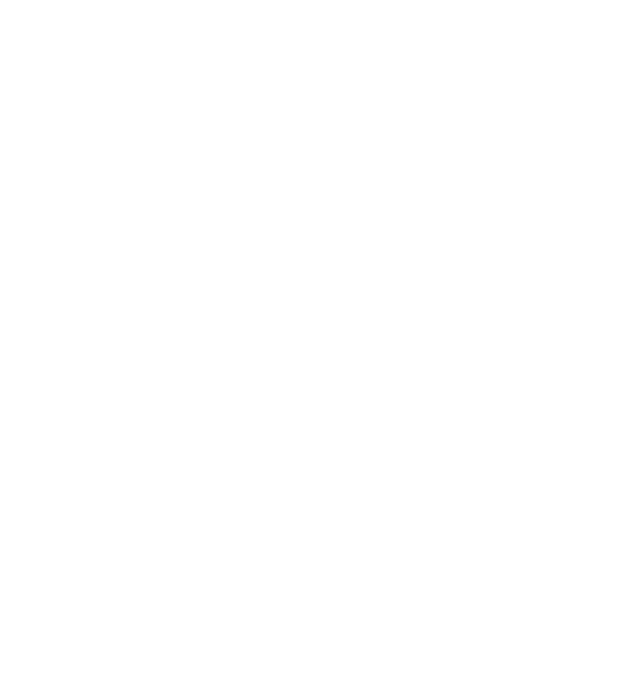
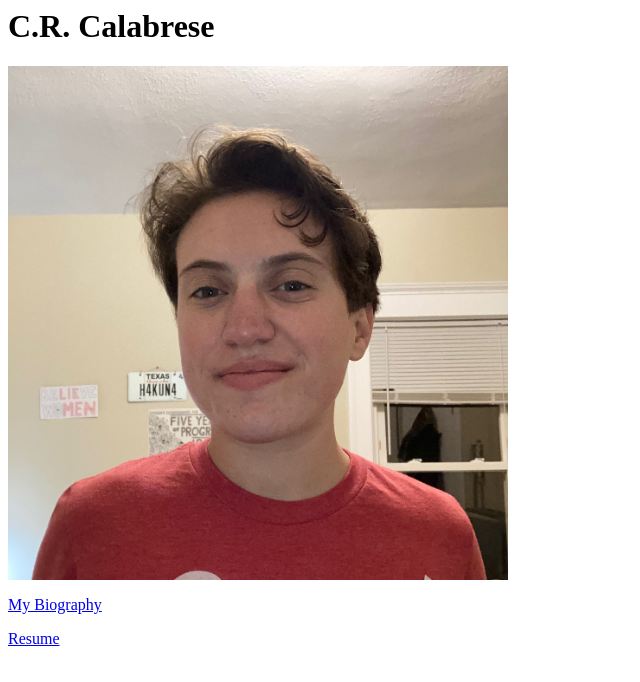
Before and after one commit to tylerjcalabrese/C-R-C-9999.github.io, a plain HTML site: page index.html in a window 1280 px wide. Shown: the whole page, without its empty margins (0-640 px from the left). Drawn offline with Linux system fonts and the light colour scheme.

Commit message:
Create website landing page
Add a CSS style sheet for my website, an images directory, and a photo of
myself in the images directory.

Fill in the index page with my name and photo, as well as links to my
resume and bio.

```diff
--- /dev/null
+++ b/crc.css
@@ -0,0 +1,3 @@
+img {
+    width: 500px;
+}
--- a/index.html
+++ b/index.html
@@ -2,9 +2,17 @@
 
 <head>
     <title>CR Calabrese</title>
+
+    <link rel="stylesheet" href="crc.css">
 </head>
 
 <body>
+    <h1>C.R. Calabrese</h1>
+
+    <img src="images/cr.jpeg" alt="A photo of me" />
+
+    <p><a href="bio.html">My Biography</a></p>
+    <p><a href="resume.html">Resume</a></p>
 </body>
 
 </html>
```
Also changed, not shown: images/cr.jpeg (added).
